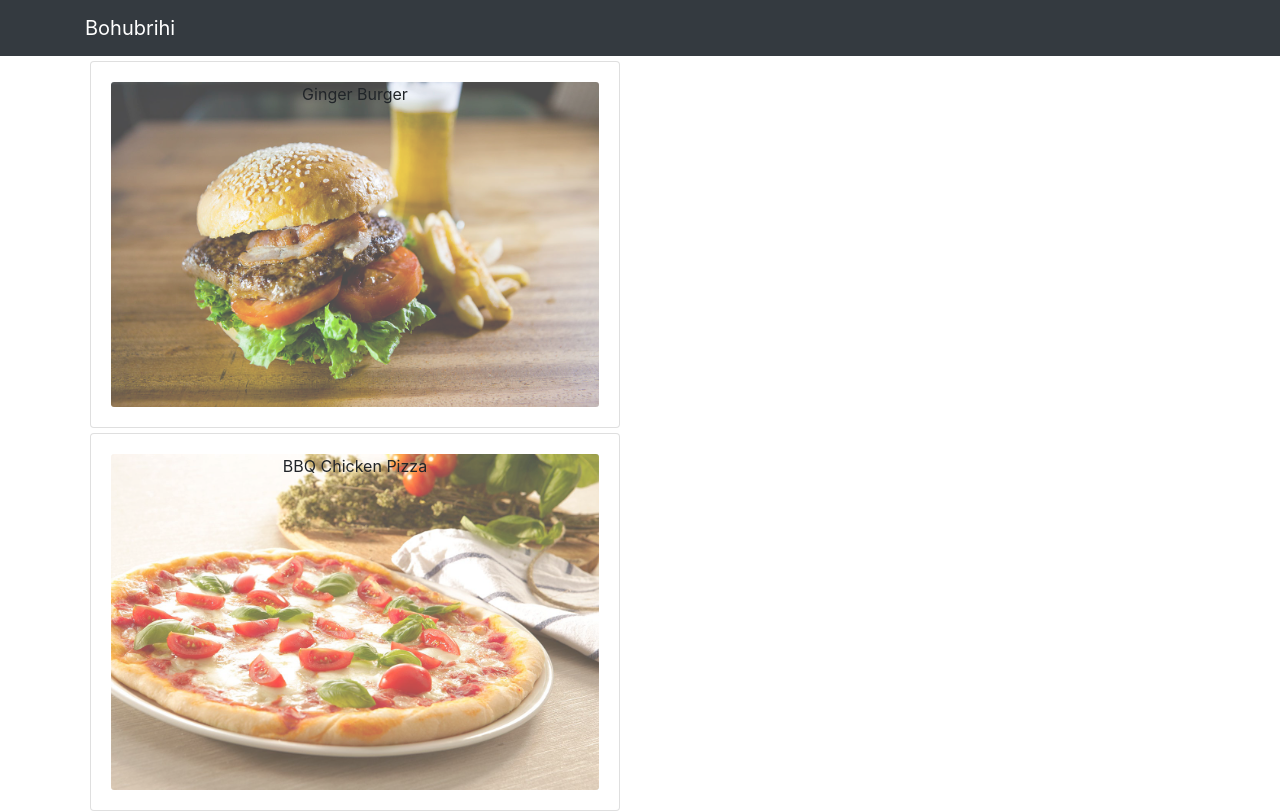
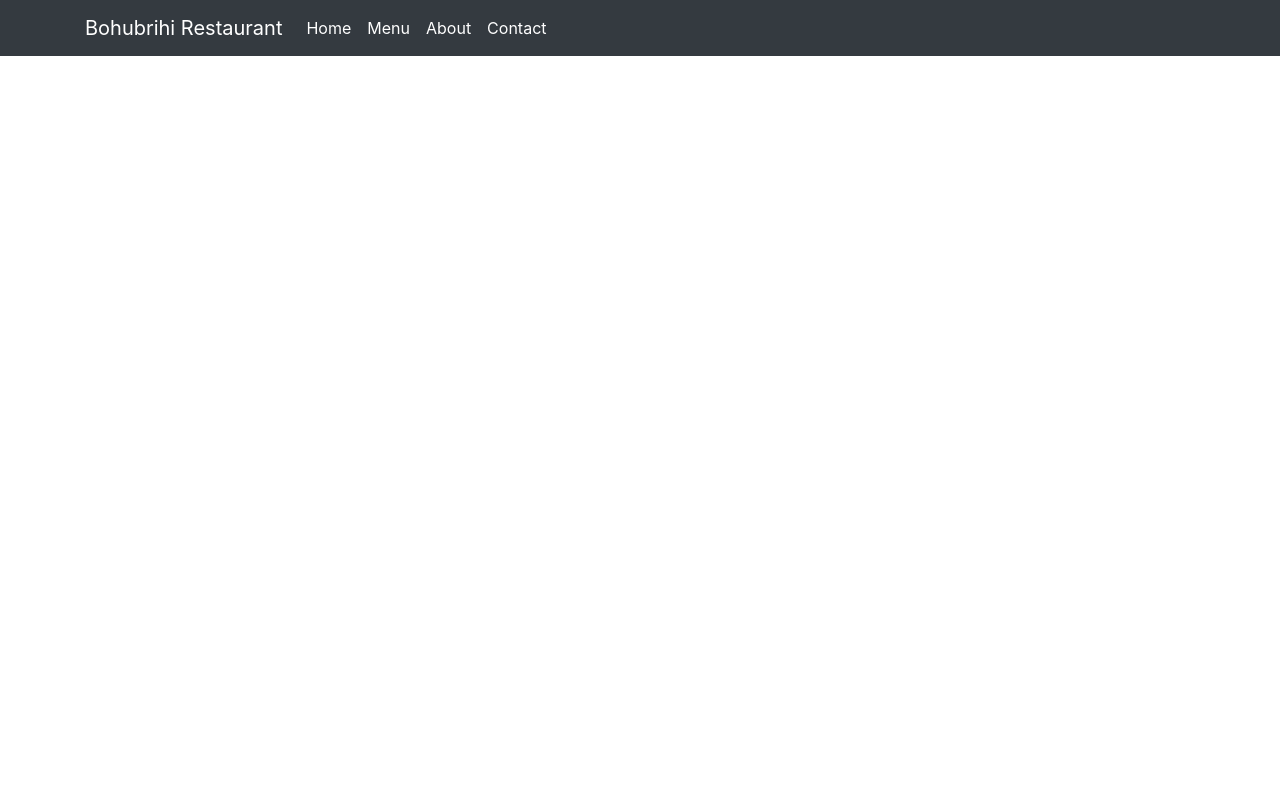
Before and after one commit to smhproduct/restaurant-project, a React (Create React App) app: page /home in a window 1280 px wide. Shown: the top 812 px of the page. Built offline with nearby package versions, Linux system fonts and the light colour scheme.

Commit message:
added collapsible navbar, routers, modal, more css

```diff
--- a/package.json
+++ b/package.json
@@ -11,6 +11,8 @@
     "react": "^17.0.1",
     "react-dom": "^17.0.1",
     "react-popper": "^2.2.3",
+    "react-router": "^5.2.0",
+    "react-router-dom": "^5.2.0",
     "react-scripts": "4.0.3",
     "reactstrap": "^8.5.1",
     "web-vitals": "^1.1.0"
--- a/src/App.css
+++ b/src/App.css
@@ -1,3 +1,23 @@
 .App {
     text-align: center;
 }
+
+
+.nav-link:hover {
+    color: rgb(58, 59, 85) !important;
+}
+
+.nav-item:hover {
+    background-color: whitesmoke;
+    transition: all 0.5s;
+
+}
+
+@media only screen and (max-width: 600px) {
+
+    .nav-item {
+        border-top: 1px solid white;
+        padding-top: 5px;
+    }
+
+}
--- a/src/App.js
+++ b/src/App.js
@@ -1,11 +1,13 @@
 import React from 'react';
 import './App.css';
 import MainComponent from './Components/MainComponent';
-
+import { BrowserRouter } from 'react-router-dom';
 function App() {
   return (
     <div className="App">
-      <MainComponent />
+      <BrowserRouter>
+        <MainComponent />
+      </BrowserRouter>
     </div>
   );
 }
--- /dev/null
+++ b/src/Components/Body/About.js
@@ -0,0 +1,11 @@
+import React from 'react';
+
+const About = () => {
+    return (
+        <div>
+
+        </div>
+    );
+}
+
+export default About;
--- a/src/Components/Body/Body.js
+++ b/src/Components/Body/Body.js
@@ -1,9 +1,18 @@
 import React from 'react';
 import Menu from './Menu';
+import Home from './Home';
+import About from './About';
+import Contact from './Contact';
+import { Route, Redirect } from 'react-router-dom'
+
 const Body = () => {
     return (
         <div>
-            <Menu />
+            <Route path='/' exact component={Home} />
+            <Route path='/menu' exact component={Menu} />
+            <Route path='/contact' exact component={Contact} />
+            <Route path='/about' exact component={About} />
+            <Redirect from='/' to='/home' />
         </div>
     );
 }
--- /dev/null
+++ b/src/Components/Body/Contact.js
@@ -0,0 +1,14 @@
+import React, { Component } from 'react';
+
+
+class Contact extends Component {
+    render() {
+        return (
+            <div>
+
+            </div>
+        );
+    }
+}
+
+export default Contact;
--- /dev/null
+++ b/src/Components/Body/DishDetail.js
@@ -0,0 +1,28 @@
+import React from 'react';
+import { Card, CardText, CardImg, CardBody, CardTitle } from 'reactstrap';
+import LoadComments from './LoadComments';
+
+const DishDetail = props => {
+    return (
+        <div>
+            <Card style={{ margin: '5px' }}>
+                <CardImg top src={props.dish.image} alt={props.dish.name} />
+                <CardBody style={{ textAlign: 'left' }}>
+                    <CardTitle>{props.dish.name}</CardTitle>
+                    <CardText>
+                        {props.dish.description}
+                    </CardText>
+                    <CardText>
+                        Tk {props.dish.price}/-
+                    </CardText>
+                    <hr />
+                    <h4 style={{ marginBottom: '20px' }}>Comments:</h4>
+                    <LoadComments comments={props.dish.comments} />
+                </CardBody>
+            </Card>
+
+        </div>
+    );
+}
+
+export default DishDetail;
--- /dev/null
+++ b/src/Components/Body/Home.js
@@ -0,0 +1,14 @@
+import React, { Component } from 'react';
+
+
+class Home extends Component {
+    render() {
+        return (
+            <div>
+
+            </div>
+        );
+    }
+}
+
+export default Home;
--- /dev/null
+++ b/src/Components/Body/LoadComments.js
@@ -0,0 +1,19 @@
+import React from 'react';
+import dateFormat from 'dateformat';
+const LoadComments = props => {
+    return (
+        props.comments.map(comment => {
+            return (
+
+                <div key={comment.id}>
+                    <hr />
+                    <h5>{comment.author}</h5>
+                    <p>{comment.comment}</p>
+                    <p>{dateFormat(comment.date, "dddd,mmmm dS, yyyy, h:MM:ss TT")}</p>
+                </div>
+            );
+        })
+    );
+}
+
+export default LoadComments;
--- a/src/Components/Body/Menu.js
+++ b/src/Components/Body/Menu.js
@@ -1,24 +1,61 @@
 import React, { Component } from 'react';
 import DISHES from '../../data/dishes';
 import MenuItem from './MenuItem';
+import DishDetail from './DishDetail';
+import { CardColumns, Modal, ModalBody, ModalFooter, Button } from 'reactstrap';
 
 class Menu extends Component {
     state = {
-        dishes: DISHES
+        dishes: DISHES,
+        selectedDish: null,
+        modalOpen: false
+    }
+
+    onDishSelect = dish => {
+        console.log(dish);
+        this.setState(
+            {
+                selectedDish: dish,
+                modalOpen: !this.state.modalOpen
+            }
+        );
+    }
+
+    toggleModal = () => {
+        this.setState(
+            {
+                modalOpen: !this.state.modalOpen
+            }
+        )
     }
 
     render() {
         const menu = this.state.dishes.map(item => {
             return (
-                <MenuItem dish={item} key={item.id} />
+                <MenuItem
+                    dish={item}
+                    key={item.id}
+                    onDishSelect={() => this.onDishSelect(item)} />
             );
         })
+
+        let dishdetail = null;
+        if (this.state.selectedDish != null) {
+            dishdetail = <DishDetail dish={this.state.selectedDish} />
+        }
         return (
             <div className='container'>
                 <div className='row'>
-                    <div className='col-6'>
-                        {menu}
-                    </div>
+                    <CardColumns>{menu}</CardColumns>
+                    <Modal isOpen={this.state.modalOpen} onClick={this.toggleModal}>
+                        <ModalBody>
+                            {dishdetail}
+                        </ModalBody>
+                        <ModalFooter>
+                            <Button color='secondary' onClick={this.toggleModal}>Close</Button>
+                        </ModalFooter>
+                    </Modal>
+
                 </div>
             </div>
         );
--- a/src/Components/Body/MenuItem.js
+++ b/src/Components/Body/MenuItem.js
@@ -2,7 +2,7 @@ import React from 'react';
 import { Card, CardImg, CardImgOverlay, CardBody, CardTitle } from 'reactstrap';
 
 const MenuItem = props => {
-    console.log(props);
+    // console.log(props);
     return (
         <div>
             <Card style={{ margin: '5px' }}>
@@ -12,7 +12,10 @@ const MenuItem = props => {
                         src={props.dish.image}
                         style={{ opacity: '0.7' }} />
                     <CardImgOverlay>
-                        <CardTitle>{props.dish.name}</CardTitle>
+                        <CardTitle
+                            onClick={props.onDishSelect}
+                            style={{ cursor: 'pointer' }}
+                        >{props.dish.name}</CardTitle>
                     </CardImgOverlay>
                 </CardBody>
             </Card>
--- a/src/Components/Header/Navigation.js
+++ b/src/Components/Header/Navigation.js
@@ -1,16 +1,53 @@
-import React from 'react';
-import { Navbar, NavbarBrand } from 'reactstrap';
+import React, { Component } from 'react';
+import { Navbar, NavbarBrand, Nav, NavItem, NavbarToggler, Collapse } from 'reactstrap';
+import { Link } from 'react-router-dom';
 
 
-const Navigation = () => {
-    return (
-        <div>
-            <Navbar dark color='dark'>
-                <div className='container'><NavbarBrand href='/'>Bohubrihi</NavbarBrand></div>
+class Navigation extends Component {
+    constructor(props) {
+        super(props);
+        this.state = {
+            isNavOpen: false
+        }
+    }
 
-            </Navbar>
-        </div>
-    );
+    navToggle = () => {
+        this.setState(
+            {
+                isNavOpen: !this.state.isNavOpen
+            }
+        )
+    }
+    render() {
+        return (
+            <div>
+                <Navbar dark color='dark' expand='sm'>
+                    <div className='container'>
+                        <NavbarBrand href='/'>Bohubrihi Restaurant</NavbarBrand>
+                        <NavbarToggler onClick={this.navToggle} />
+                        <Collapse isOpen={this.state.isNavOpen} navbar>
+                            <Nav className='mr-auto' navbar>
+                                <NavItem className='nav-item'>
+                                    <Link to='/' className='nav-link active'>Home</Link>
+                                </NavItem>
+                                <NavItem className='nav-item'>
+                                    <Link to='/menu' className='nav-link active'>Menu</Link>
+                                </NavItem>
+                                <NavItem className='nav-item'>
+                                    <Link to='/about' className='nav-link active'>About</Link>
+                                </NavItem>
+                                <NavItem className='nav-item'>
+                                    <Link to='/contact' className='nav-link active'>Contact</Link>
+                                </NavItem>
+                            </Nav>
+                        </Collapse>
+                    </div>
+
+                </Navbar>
+            </div>
+        );
+    }
+
 }
 
 export default Navigation;
```
Also changed, not shown: 1 other file (tests, documents, lock files or other folders).
